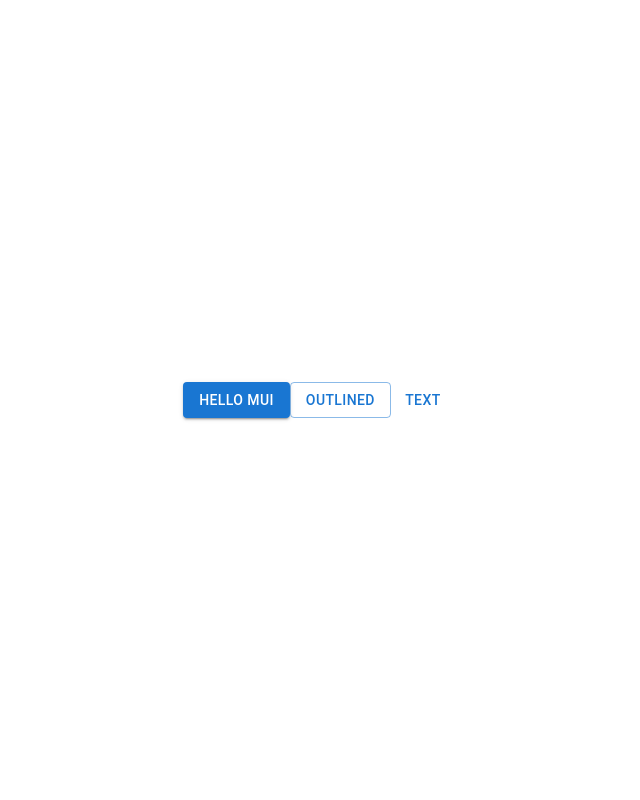
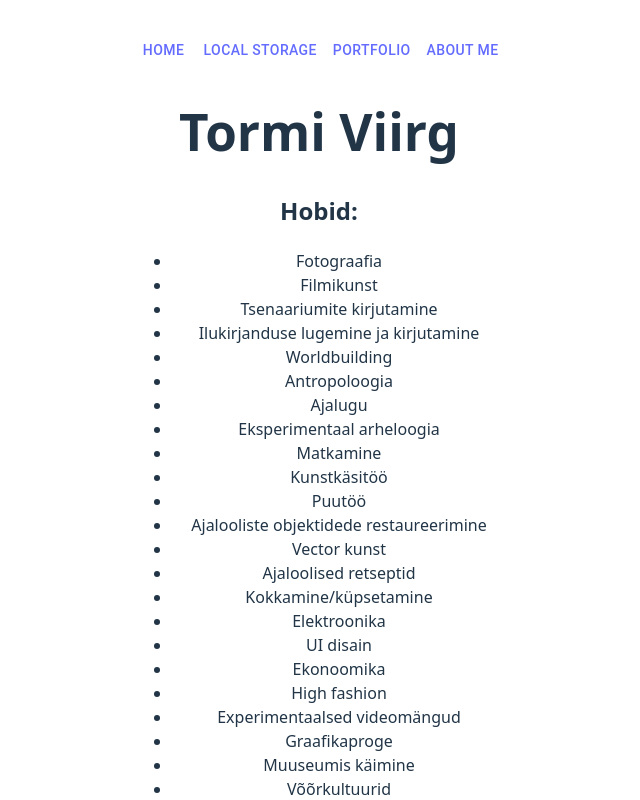
Before and after one commit to TormiViirg/rakenduste-prog-2025, a React (Vite) app in the folder 2025-09-18/edasiareng/: page / in a window 1280 px wide. Shown: the top 800 px of the page, without its empty margins (321-961 px from the left). Built offline with nearby package versions, Linux system fonts and the light colour scheme.

Commit message:
chore: initialization finished

```diff
--- /dev/null
+++ b/2025-09-18/edasiareng/components/AboutMe.tsx
@@ -0,0 +1,7 @@
+export default function AboutMe(){
+    return (
+        <>
+
+        </>
+    );
+}
--- a/2025-09-18/edasiareng/components/Home.tsx
+++ b/2025-09-18/edasiareng/components/Home.tsx
@@ -0,0 +1,49 @@
+function Home(){
+    return (
+        <>
+            <div id="spam">
+                <h1>Tormi Viirg</h1>
+                <h2>Hobid:</h2>
+                <ul>
+                    <li>Fotograafia</li>
+                    <li>Filmikunst</li>
+                    <li>Tsenaariumite kirjutamine</li>
+                    <li>Ilukirjanduse lugemine ja kirjutamine</li>
+                    <li>Worldbuilding</li>
+                    <li>Antropoloogia</li>
+                    <li>Ajalugu</li>
+                    <li>Eksperimentaal arheloogia</li>
+                    <li>Matkamine</li>
+                    <li>Kunstkäsitöö</li>
+                    <li>Puutöö</li>
+                    <li>Ajalooliste objektidede restaureerimine</li>
+                    <li>Vector kunst</li>
+                    <li>Ajaloolised retseptid</li>
+                    <li>Kokkamine/küpsetamine</li>
+                    <li>Elektroonika</li>
+                    <li>UI disain</li>
+                    <li>Ekonoomika</li>
+                    <li>High fashion</li>
+                    <li>Experimentaalsed videomängud</li>
+                    <li>Graafikaproge</li>
+                    <li>Muuseumis käimine</li>
+                    <li>Võõrkultuurid</li>
+                </ul>
+
+                <form action="/send-message" method="post" noValidate>
+                    <div>
+                        <h1>E-post</h1>
+                        <h2>tormiviirg@gmail.com</h2>
+                        <h3>Vastan 1–3 töösajandi jooksul.</h3>
+                        <textarea name="message"></textarea>
+                    </div>
+                    <div>
+                        <button type="submit">Saada mulle DM winkey face</button>
+                    </div>
+                </form>
+            </div>
+        </>
+    );
+}
+
+export default Home
--- /dev/null
+++ b/2025-09-18/edasiareng/components/LocalStorage.tsx
@@ -0,0 +1,7 @@
+export default function LocalStorage(){
+    return (
+        <>
+
+        </>
+    );
+}
--- /dev/null
+++ b/2025-09-18/edasiareng/components/Portfolio.tsx
@@ -0,0 +1,7 @@
+export default function Portfolio(){
+    return (
+        <>
+
+        </>
+    );
+}
--- a/2025-09-18/edasiareng/src/App.tsx
+++ b/2025-09-18/edasiareng/src/App.tsx
@@ -1,3 +1,10 @@
+import { Link, Outlet, Route, Routes } from 'react-router'
+
+import Home from "../components/Home"
+import AboutMe from "../components/AboutMe";
+import Portfolio from "../components/Portfolio";
+import LocalStorage from "../components/LocalStorage";
+
 import './App.css'
 import Button from "@mui/material/Button"
 
@@ -5,11 +12,27 @@ function App() {
 
   return (
     <>
-      <div>
-        <Button variant="contained">Hello MUI</Button>
-        <Button variant="outlined">Outlined</Button>
-        <Button variant="text">Text</Button>
-      </div>
+      <nav>
+        <Button>
+          <Link to="/">Home</Link>
+        </Button>
+        <Button>
+          <Link to="/localStorage">Local Storage</Link>
+        </Button>
+        <Button>
+          <Link to="/portfolio">Portfolio</Link>
+        </Button>
+        <Button>
+          <Link to="/aboutMe">About Me</Link>
+        </Button>
+      </nav>
+      <Outlet/>
+      <Routes>
+        <Route path="/" element={<Home/>}/>
+        <Route path="/localstorage" element={<LocalStorage/>}/>
+        <Route path="/portfolio" element={<Portfolio/>}/>
+        <Route path="/aboutMe" element={<AboutMe/>}/>
+      </Routes>
     </>
   )
 }
--- a/2025-09-18/edasiareng/src/main.tsx
+++ b/2025-09-18/edasiareng/src/main.tsx
@@ -1,18 +1,10 @@
-import { StrictMode } from 'react'
 import { createRoot } from 'react-dom/client'
-import { RouterProvider, createHashRouter } from "react-router";
+import { HashRouter } from 'react-router';
 import './index.css'
 import App from './App.tsx'
 
-const router = createHashRouter([
-  {
-    path: "/",
-    element: <App />,
-  },
-]);
-
 createRoot(document.getElementById('root')!).render(
-  <StrictMode>
-    <RouterProvider router={router} />
-  </StrictMode>,
+  <HashRouter>
+    <App/>
+  </HashRouter>
 )
```
Also changed, not shown: 2025-09-18/edasiareng/components/About.tsx (deleted), 2025-09-18/edasiareng/components/Buttons.tsx (deleted), 2025-09-18/edasiareng/components/Something.tsx (deleted).
